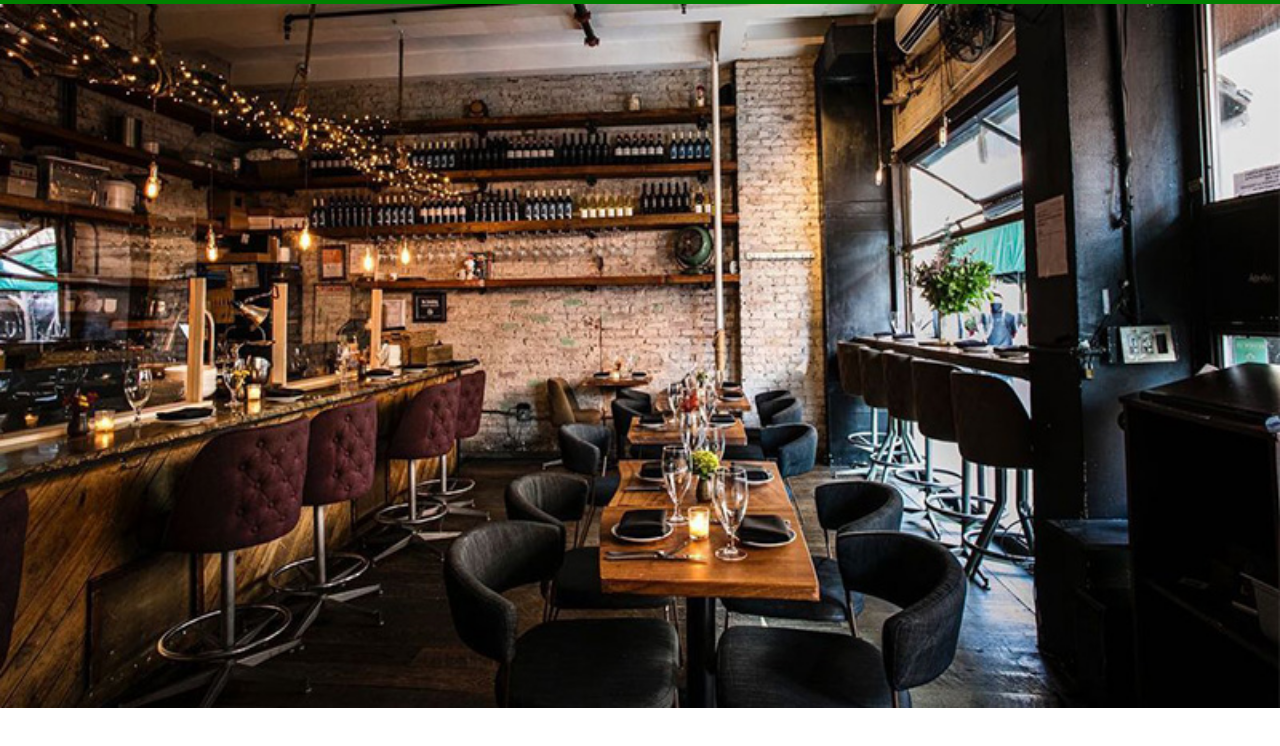
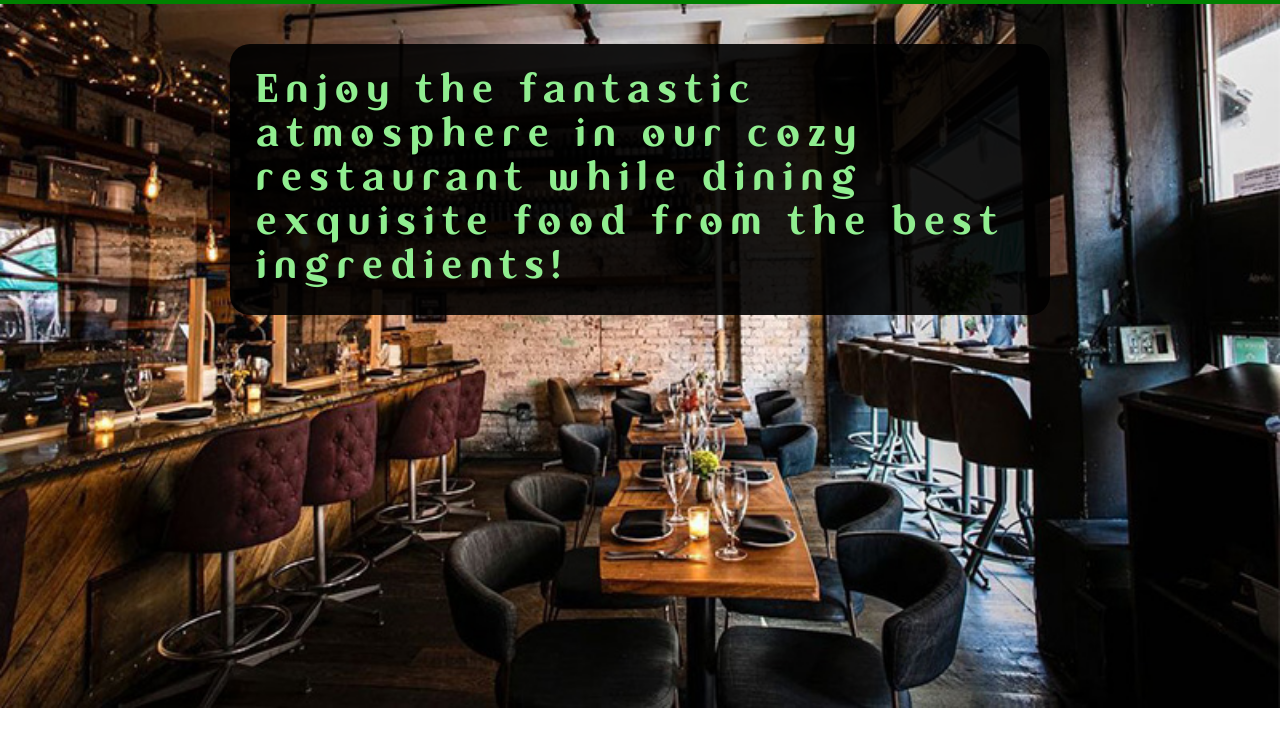
Before and after one commit to biandresen/RestaurantPage, a website built with webpack: page src/index.html in a window 1280 px wide. Shown: the part 92-838 px from the top of the page. Built offline with nearby package versions, Linux system fonts and the light colour scheme.

Commit message:
feat: add homepage paragraph

```diff
--- a/src/index.js
+++ b/src/index.js
@@ -1,9 +1,9 @@
 import restaurant from "./assets/images/Restaurant.jpg";
-import "./style.css"
+import "./style.css";
 
 const restaurantImg = document.createElement("img");
 restaurantImg.src = restaurant;
-restaurantImg.classList.add("centerImg");
+restaurantImg.classList.add("home-img");
 
 const content = document.getElementById("content");
 content.appendChild(restaurantImg);
@@ -14,4 +14,8 @@ heroHeader.textContent = "Viva Restaurant";
 heroHeader.classList.add("header");
 content.appendChild(heroHeader);
 
-console.log("Hello, Webpack!");
+const homePageText = document.createElement("p");
+homePageText.textContent =
+  "Enjoy the fantastic atmosphere in our cozy restaurant while dining exquisite food from the best ingredients!";
+homePageText.classList.add("home-page-text");
+content.appendChild(homePageText);
--- a/src/style.css
+++ b/src/style.css
@@ -37,7 +37,7 @@ nav {
   display: grid;
 }
 
-.centerImg {
+.home-img {
   height: 88vh;
   width: 100vw;
   justify-self: center;
@@ -52,3 +52,16 @@ nav {
   justify-self: center;
   top: -3vh;
 }
+
+.home-page-text{
+  font-family: "CafeFont", sans-serif;
+  font-size: 2.5rem;
+  color: lightgreen;
+  letter-spacing: 8px;
+  position: absolute;
+  padding: 2vw;
+  width: 60vw;
+  background-color: rgba(0, 0, 0, 0.9);
+  border-radius: 20px;
+  justify-self: center;
+}
```
